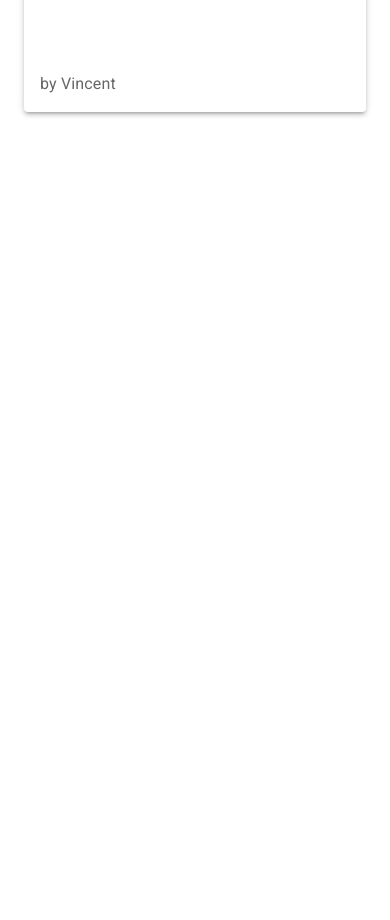
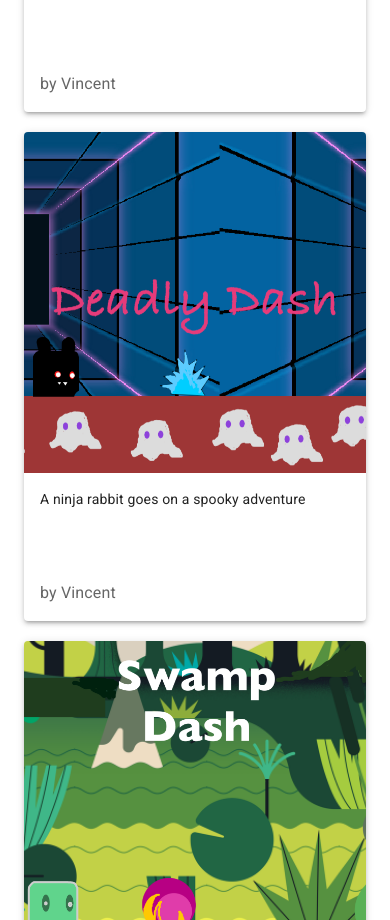
Before and after one commit to 192Iridium77/alchemy-arcade, a React (Create React App) app: page /dashboard in a window 390 px wide. Shown: the part 1080-2000 px from the top of the page. Before the commit the page ends 1200 px from the top, so only its background shows below. Built offline with nearby package versions, Linux system fonts and the light colour scheme.

Commit message:
deadly and swamp dash added, fixed menu on mobile

```diff
--- a/src/components/Navigation/Toolbar.tsx
+++ b/src/components/Navigation/Toolbar.tsx
@@ -1,6 +1,9 @@
 import { Toolbar as MuiToolbar, IconButton, Typography } from "@mui/material";
 import { Menu } from "@mui/icons-material";
+import { Theme } from "@mui/material/styles";
+
 // import Image from "mui-image";
+import useMediaQuery from "@mui/material/useMediaQuery";
 
 interface ToolbarProps {
   open: boolean;
@@ -8,8 +11,13 @@ interface ToolbarProps {
 }
 
 export default function Toolbar({ open, handleDrawerOpen }: ToolbarProps) {
+  const isMobile = useMediaQuery((theme: Theme) =>
+    theme.breakpoints.down("md")
+  );
+
   return (
     <MuiToolbar color="transparent">
+      {!isMobile && (
         <IconButton
           color="inherit"
           aria-label="open drawer"
@@ -22,6 +30,7 @@ export default function Toolbar({ open, handleDrawerOpen }: ToolbarProps) {
         >
           <Menu />
         </IconButton>
+      )}
       {/* <Image src="/AppIcon.png" width={50} /> */}
       <Typography variant="h6" noWrap component="div" sx={{ color: "black" }}>
         {process.env.REACT_APP_TITLE}
--- a/src/data.js
+++ b/src/data.js
@@ -17,6 +17,22 @@ const data = {
       scratchId: "780567654",
       description: "Ping pong with an egg.",
     },
+    {
+      id: "deadly-dash",
+      img: "./DeadlyDash.png",
+      title: "Deadly Dash",
+      author: "Vincent",
+      scratchId: "817534150",
+      description: "A ninja rabbit goes on a spooky adventure",
+    },
+    {
+      id: "swamp-dash",
+      img: "./SwampDash.png",
+      title: "Swamp Dash",
+      author: "Matt",
+      scratchId: "806110985",
+      description: "A slimy frog flees for survival.",
+    },
   ],
 };
 
```
Also changed, not shown: public/DeadlyDash.png (added), public/SwampDash.png (added). Lines whose indentation alone changed are shown as unchanged.
